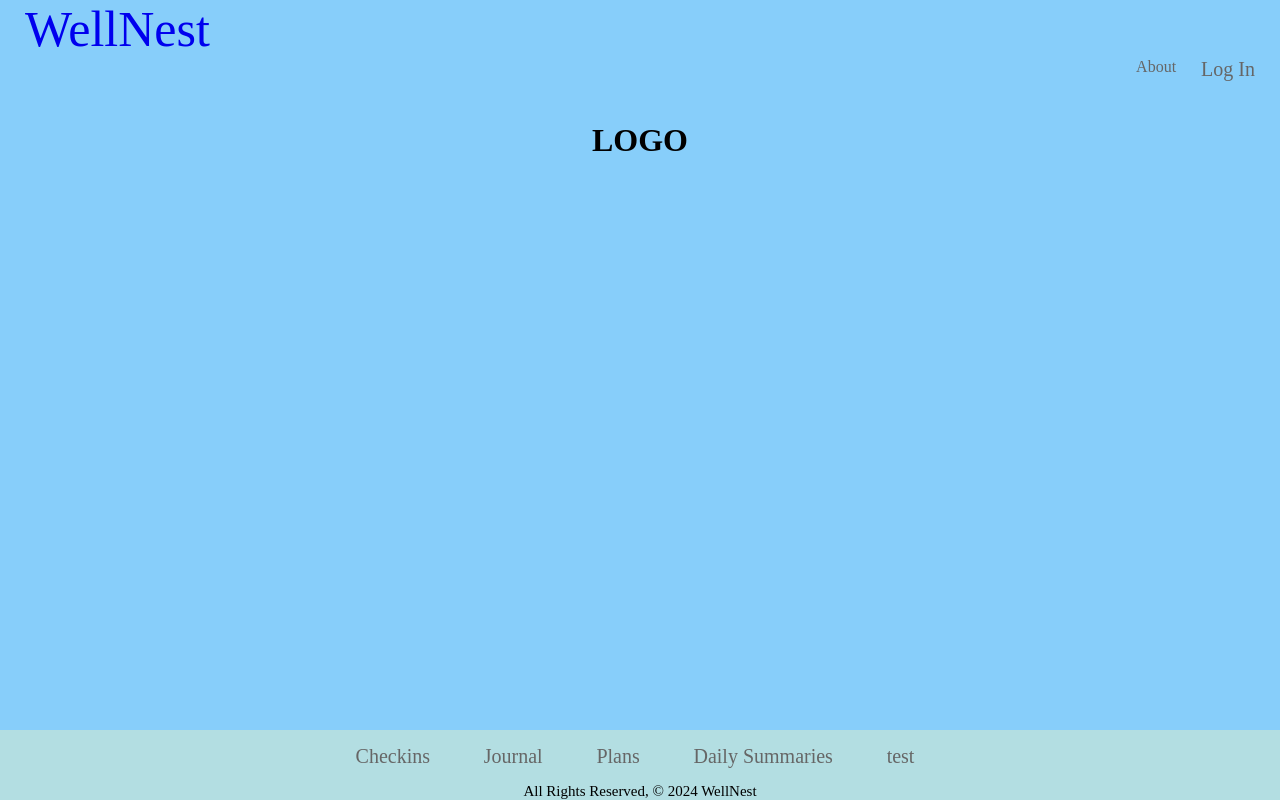
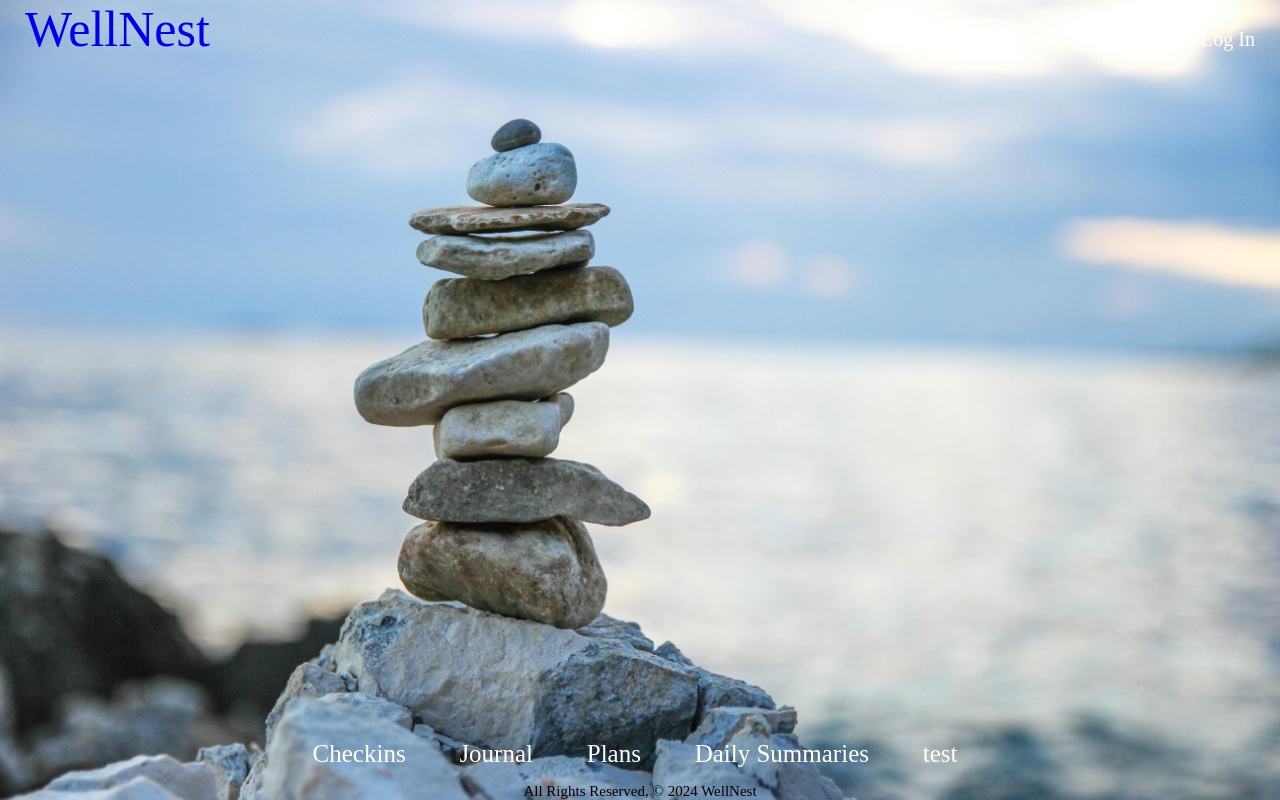
Before and after one commit to LGsusM69/wellNest, a Django app: page / in a window 1280 px wide. Run offline with Django 3.2, Linux system fonts and the light colour scheme.

Commit message:
add background img

```diff
--- a/main_app/static/CSS/style.css
+++ b/main_app/static/CSS/style.css
@@ -4,7 +4,16 @@ body {
   min-height: 100vh;
   background-color: lightskyblue;
   margin: 0;
+  width: 100%;
+  height: 100vh;
+  background-image: url("../img/background-image.jpg");
+  background-size: cover;
+  background-position: center;
+  background-repeat: no-repeat;
+  margin-left: 0;
 }
+
+
 
 .nav-wrapper ul.right {
   display: flex;
@@ -15,6 +24,7 @@ body {
   list-style: none;
   padding: 0;
   margin: 0;
+
 }
 
 .nav-wrapper ul.right li {
@@ -25,6 +35,7 @@ body {
 
 .nav-wrapper ul.right li a {
   text-decoration: none;
+  font-size: 20px;
 }
 
 
@@ -36,18 +47,18 @@ main {
 
 footer.page-footer {
   font-size: 15px;
-  background-color: #b3dee2;
   text-align: center;
   margin-top: auto;
 }
 .footer-links li {
   display: inline-block;
   margin-right: 50px;
-  font-size: 20px;
+  font-size: 25px;
+  font-weight: 300;
 }
 
 .footer-links li a {
-  color: #666666;
+  color: white;
   text-decoration: none;
 }
 
@@ -66,9 +77,10 @@ footer.page-footer {
 
 .nav-wrapper ul.right li a.about-link,
 .nav-wrapper ul.right li a.login-link {
-  color:#666666 ;
+  color:white;
   margin-right: 15px;
   text-decoration: none;
+  margin-top: -30px;
 }
 .nav-wrapper ul.right li a.about-link:hover,
 .nav-wrapper ul.right li a.login-link:hover {
--- a/main_app/templates/base.html
+++ b/main_app/templates/base.html
@@ -6,7 +6,11 @@
     <meta name="viewport" content="width=device-width, initial-scale=1.0" />
     <meta http-equiv="X-UA-Compatible" content="ie=edge" />
     <title>WellNest</title>
-    <link rel="stylesheet" type="text/css" href="{% static 'CSS/style.css' %}" />
+    <link
+      rel="stylesheet"
+      type="text/css"
+      href="{% static 'CSS/style.css' %}"
+    />
   </head>
   <body>
     <header class="navbar-fixed">
@@ -18,7 +22,7 @@
             </li>
           </ul>
           <ul class="right">
-            <li><a href="/about" class="about-link">About</a></li>
+            <li><a href="/" class="about-link">Home</a></li>
             {% if user.is_authenticated %}
             <li><a href="{% url 'logout' %}">Log Out</a></li>
             <!-- FIGURE OUT HOW TO MAKE BOTTOM NAV THE IF -->
--- a/main_app/templates/home.html
+++ b/main_app/templates/home.html
@@ -1,6 +1,5 @@
-{% extends 'base.html' %}
-
-{% block content %}
-<h1>LOGO</h1>
+{% extends 'base.html' %} {% block content %}
+<h1></h1>
+<div class="background-image"></div>
 
 {% endblock %}
```
Also changed, not shown: main_app/static/img/background-image.jpg (added).
